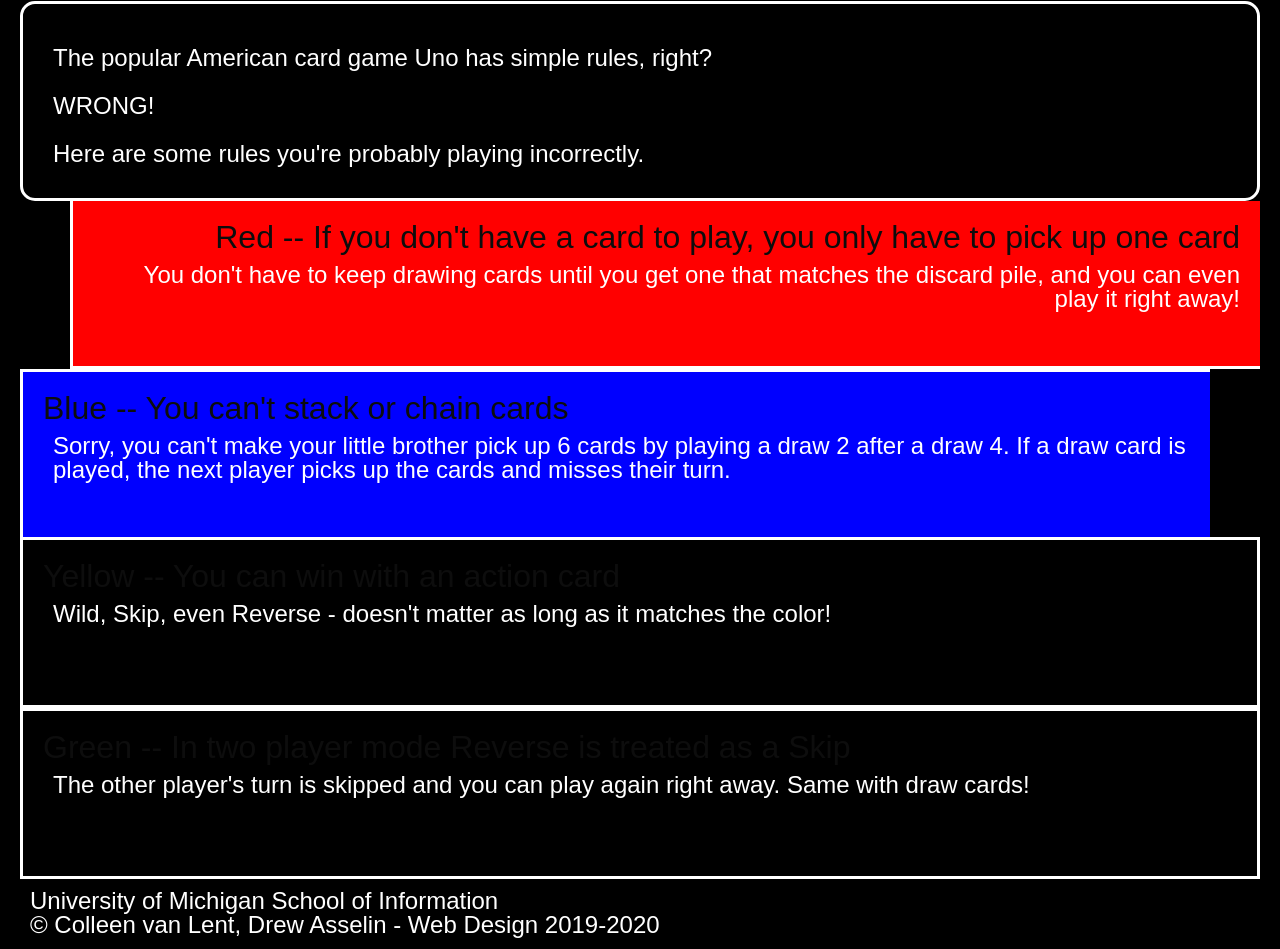
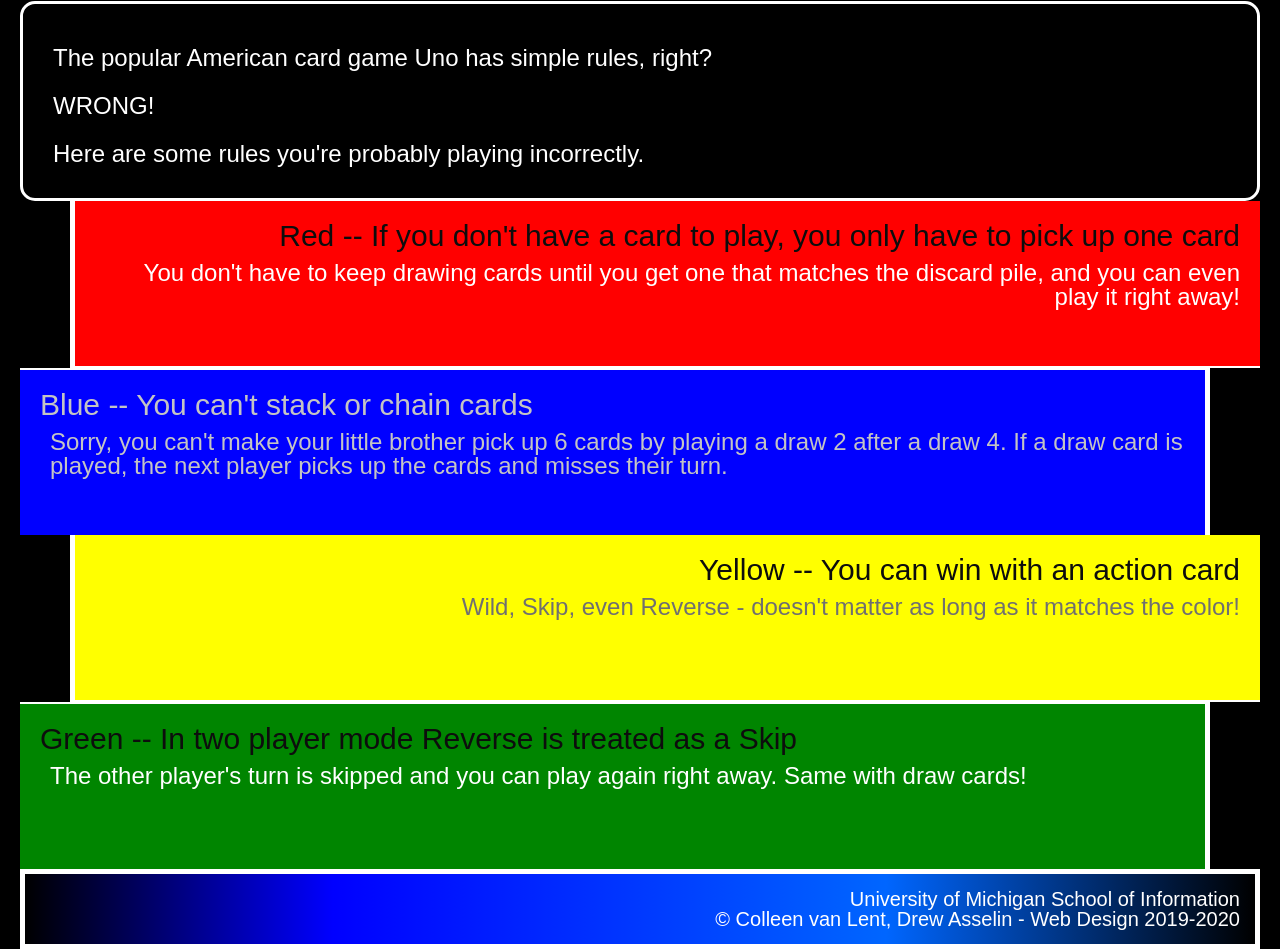
Before and after one commit to wrzzzzzzz/hw2-f24, a plain HTML site: page index.html in a window 1280 px wide. Shown: the part 327-1276 px from the top of the page. Drawn offline with Linux system fonts and the light colour scheme.

Commit message:
feat: v1

```diff
--- a/css/style.css
+++ b/css/style.css
@@ -4,6 +4,7 @@
 	font-family: Arial, Verdana;
 	margin: 20px 20px 0 20px;
 }
+
 
 h1 {
 	font-size: 42px;
@@ -12,11 +13,11 @@
 }
 
 h2 {
-	font-size: 32px;
+	font-size: 30px;
 	color: #0D0D0D;
 }
 
-p{
+p {
 	font-size: 24px;
 	padding: 10px 0 0 10px;
 }
@@ -46,14 +47,61 @@
 	background-color: #ff0000;
 	text-align: right;
 	margin-left: 50px;
-	border-right: 5px;
-	border-top: 2px;
+	border-top: 0px solid;
+	border-bottom: 2px solid;
+	border-left: 5px solid;
+	border-right: 0px solid;
 }
 
 .blue {
 	background-color: #0000ff;
 	text-align: left;
 	margin-right: 50px;
-	border-right: 5px;
-	border-bottom: 2px;
+	border-top: 2px solid;
+	border-right: 5px solid;
+	border-left: 0px solid;
+	border-bottom: 0px solid;
 }
+
+.blue h2 {
+	color: #C4C4C4;
+}
+
+.blue p {
+	color: #C4C4C4;
+}
+
+.yellow {
+	background-color: #ffff00;
+	text-align: right;
+	margin-left: 50px;
+	border-top: 0px solid;
+	border-bottom: 2px solid;
+	border-left: 5px solid;
+	border-right: 0px solid;
+}
+
+.yellow p {
+	color: #707070;
+}
+
+.green {
+	background-color: #008500;
+	text-align: left;
+	margin-right: 50px;
+	border-top: 2px solid;
+	border-right: 5px solid;
+	border-left: 0px solid;
+	border-bottom: 0px solid;
+}
+
+footer {
+	background: linear-gradient(to right, #000000, #0000ff 25%, #0066ff 70%, #000000);
+	border: 5px solid #FFFFFF;
+}
+
+footer p {
+	font-size: 20px;
+	text-align: right;
+	padding: 15px 15px 15px 0;
+}
--- a/index.html
+++ b/index.html
@@ -6,6 +6,7 @@
 	<meta name="viewport" content="width=device-width, initial-scale=1.0">
 	<link rel="stylesheet" href="css/html5reset.css">
 	<link rel="stylesheet" href="css/style.css">
+	<link rel="icon" type="image/x-icon" href="/images/favicon.ico">
 	<title>4 Uno Rules You're Playing Wrong</title>
 </head>
 
```
